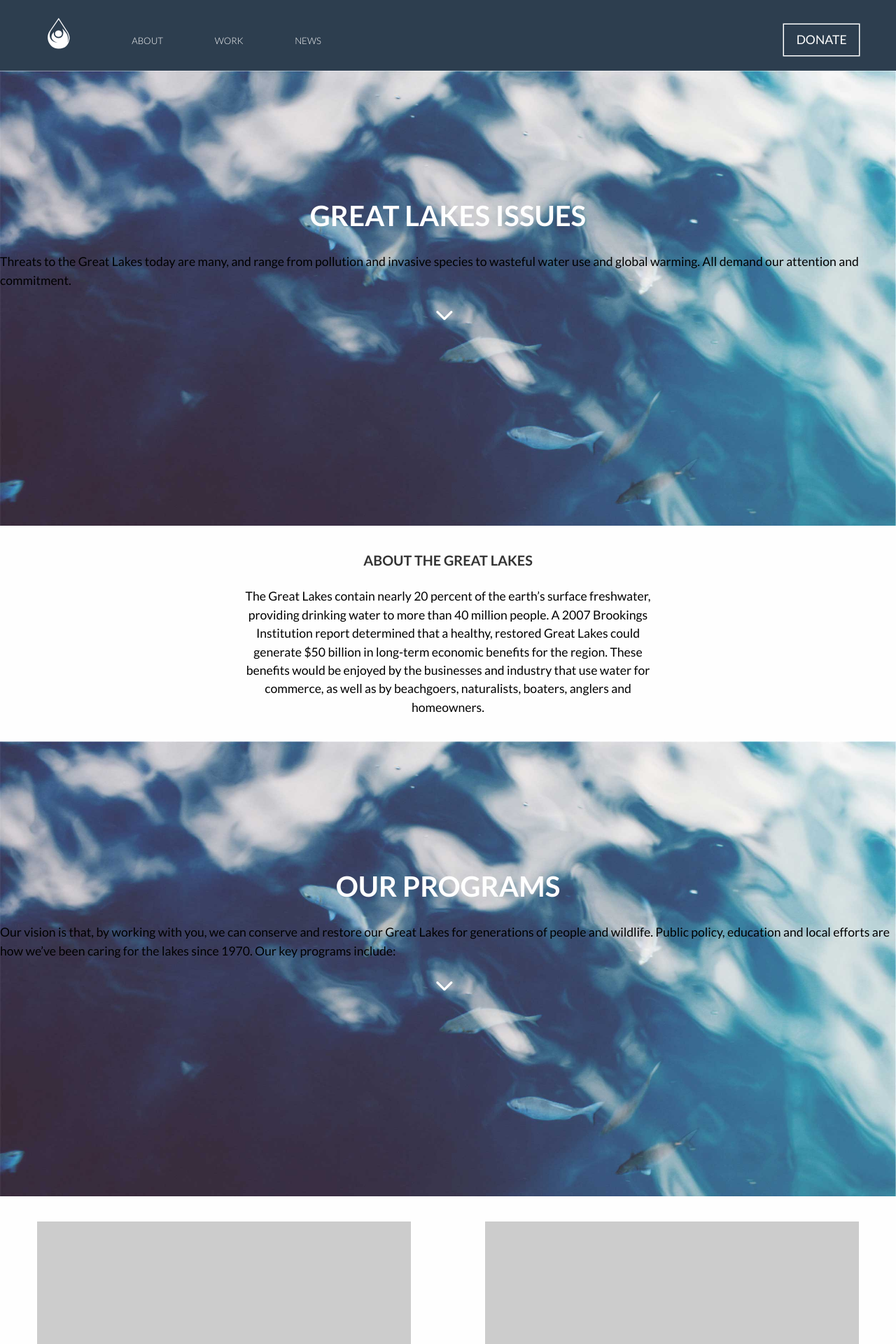
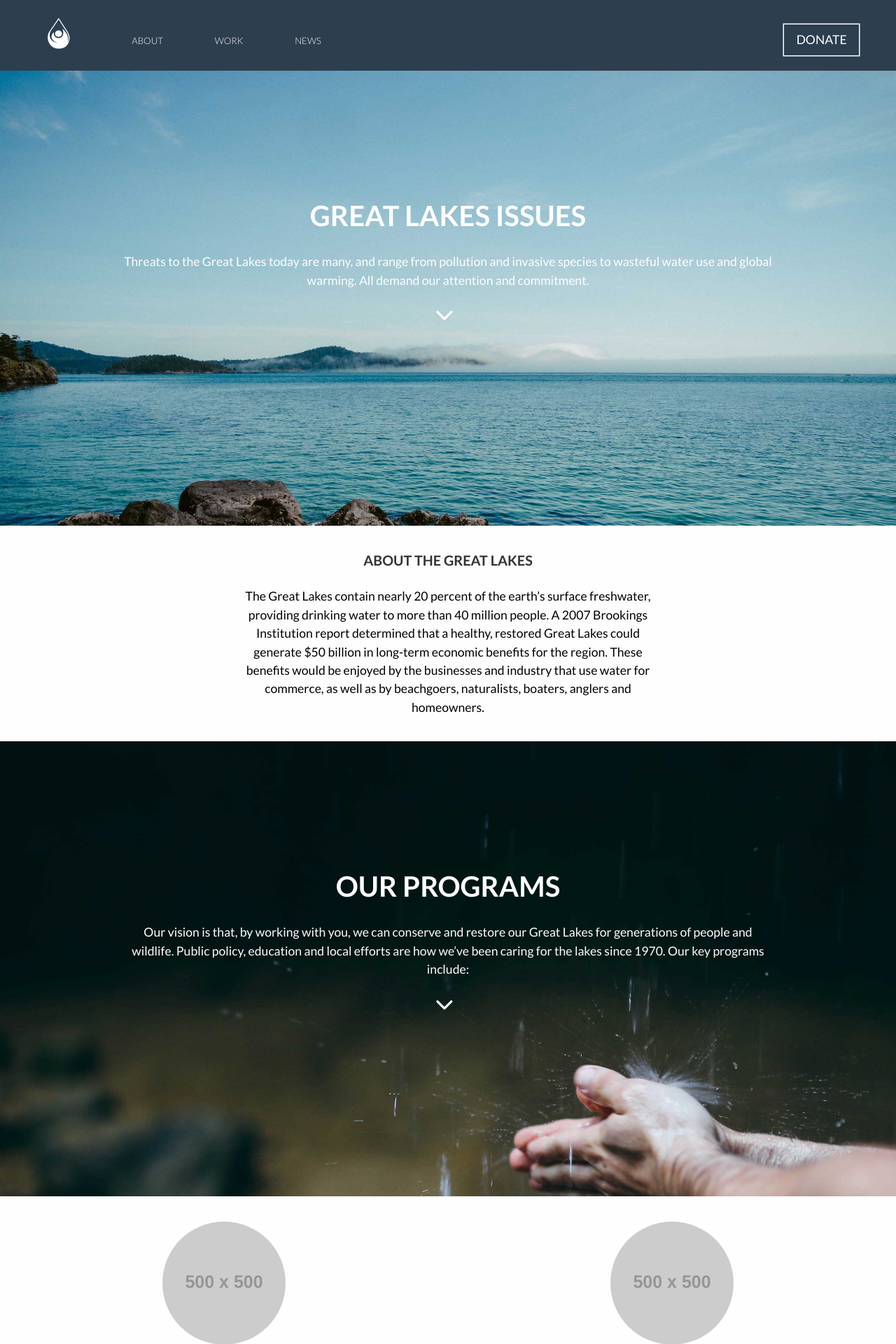
Before and after one commit to gbales11/greatlakesalliance, a Jekyll site: the page built from work.html, in a window 1280 px wide. Shown: the top 1920 px of the page at 70% size. Built offline with Jekyll 4.4.1, drawn with Linux system fonts in a browser that asks for light colours; nearby versions of some CDN libraries; Markdown is read by kramdown in place of the engine named in the settings.

Commit message:
refactor(work.html): update style
Update style of work.html

```diff
--- a/css/style.css
+++ b/css/style.css
@@ -392,7 +392,7 @@ h1 {
       background-color: #FEFEFE; }
  }
 
-/* About */
+/* Body */
 /* line 248, /Users/sam/Documents/Graphic Design/3rd Year/Semester 6/Web Dev. V/greatlakesalliance/scss/components/main */
 h2, h3, h5 {
   text-transform: uppercase;
@@ -427,6 +427,7 @@ figcaption {
   text-decoration: none;
   text-transform: uppercase;
   padding: 0.5em;
+  margin-bottom: 3em;
   text-align: center;
   box-shadow: 0 0 0 1.5px #58aec4;
   transition: all 150ms ease-in-out; }
@@ -435,73 +436,73 @@ figcaption {
     color: #FEFEFE;
     background-color: #58aec4; }
 
-/* line 283, /Users/sam/Documents/Graphic Design/3rd Year/Semester 6/Web Dev. V/greatlakesalliance/scss/components/main */
+/* line 284, /Users/sam/Documents/Graphic Design/3rd Year/Semester 6/Web Dev. V/greatlakesalliance/scss/components/main */
 .donate h5 {
   color: #58aec4; }
 
 /* Footer */
-/* line 290, /Users/sam/Documents/Graphic Design/3rd Year/Semester 6/Web Dev. V/greatlakesalliance/scss/components/main */
+/* line 291, /Users/sam/Documents/Graphic Design/3rd Year/Semester 6/Web Dev. V/greatlakesalliance/scss/components/main */
 footer {
   background-color: #f9f9f9;
   color: #333334;
   font-family: 'Lato', sans-serif;
   margin-top: 3em; }
 
-/* line 297, /Users/sam/Documents/Graphic Design/3rd Year/Semester 6/Web Dev. V/greatlakesalliance/scss/components/main */
+/* line 298, /Users/sam/Documents/Graphic Design/3rd Year/Semester 6/Web Dev. V/greatlakesalliance/scss/components/main */
 .row {
   padding-left: 0;
   padding-right: 0;
   display: block; }
 
-/* line 302, /Users/sam/Documents/Graphic Design/3rd Year/Semester 6/Web Dev. V/greatlakesalliance/scss/components/main */
+/* line 303, /Users/sam/Documents/Graphic Design/3rd Year/Semester 6/Web Dev. V/greatlakesalliance/scss/components/main */
 .footer-grid {
   padding-left: 1em;
   padding-right: 1em; }
 
-/* line 307, /Users/sam/Documents/Graphic Design/3rd Year/Semester 6/Web Dev. V/greatlakesalliance/scss/components/main */
+/* line 308, /Users/sam/Documents/Graphic Design/3rd Year/Semester 6/Web Dev. V/greatlakesalliance/scss/components/main */
 footer .footer-grid {
   padding-top: 1.6em;
   padding-bottom: 1.6em;
   border-top: 1px solid #c9c9c9; }
 
-/* line 313, /Users/sam/Documents/Graphic Design/3rd Year/Semester 6/Web Dev. V/greatlakesalliance/scss/components/main */
+/* line 314, /Users/sam/Documents/Graphic Design/3rd Year/Semester 6/Web Dev. V/greatlakesalliance/scss/components/main */
 footer a {
   color: #a6a6a9;
   text-decoration: none;
   transition: all 10ms ease-in-out; }
-  /* line 316, /Users/sam/Documents/Graphic Design/3rd Year/Semester 6/Web Dev. V/greatlakesalliance/scss/components/main */
+  /* line 317, /Users/sam/Documents/Graphic Design/3rd Year/Semester 6/Web Dev. V/greatlakesalliance/scss/components/main */
   footer a:hover {
     color: #58aec4; }
 
-/* line 322, /Users/sam/Documents/Graphic Design/3rd Year/Semester 6/Web Dev. V/greatlakesalliance/scss/components/main */
+/* line 323, /Users/sam/Documents/Graphic Design/3rd Year/Semester 6/Web Dev. V/greatlakesalliance/scss/components/main */
 li {
   line-height: 1.6em;
   display: list-item;
   text-align: -webkit-match-parent; }
 
-/* line 328, /Users/sam/Documents/Graphic Design/3rd Year/Semester 6/Web Dev. V/greatlakesalliance/scss/components/main */
+/* line 329, /Users/sam/Documents/Graphic Design/3rd Year/Semester 6/Web Dev. V/greatlakesalliance/scss/components/main */
 .text-right {
   text-align: right; }
 
-/* line 333, /Users/sam/Documents/Graphic Design/3rd Year/Semester 6/Web Dev. V/greatlakesalliance/scss/components/main */
+/* line 334, /Users/sam/Documents/Graphic Design/3rd Year/Semester 6/Web Dev. V/greatlakesalliance/scss/components/main */
 .contact-info {
   font-size: 0.7em;
   text-transform: uppercase; }
 
-/* line 338, /Users/sam/Documents/Graphic Design/3rd Year/Semester 6/Web Dev. V/greatlakesalliance/scss/components/main */
+/* line 339, /Users/sam/Documents/Graphic Design/3rd Year/Semester 6/Web Dev. V/greatlakesalliance/scss/components/main */
 .contact {
   padding-bottom: 2em;
   padding-right: 0; }
 
 @media only screen and (min-width: 600px) {
-  /* line 344, /Users/sam/Documents/Graphic Design/3rd Year/Semester 6/Web Dev. V/greatlakesalliance/scss/components/main */
+  /* line 345, /Users/sam/Documents/Graphic Design/3rd Year/Semester 6/Web Dev. V/greatlakesalliance/scss/components/main */
   .row {
     display: -webkit-flex;
     display: -ms-flexbox;
     display: flex;
     max-width: 1440px; }
 
-  /* line 349, /Users/sam/Documents/Graphic Design/3rd Year/Semester 6/Web Dev. V/greatlakesalliance/scss/components/main */
+  /* line 350, /Users/sam/Documents/Graphic Design/3rd Year/Semester 6/Web Dev. V/greatlakesalliance/scss/components/main */
   .footer-grid {
     -webkit-flex: 1;
     -ms-flex: 1;
@@ -510,16 +511,35 @@ li {
  }
 
 /* Issues Page */
-/* line 359, /Users/sam/Documents/Graphic Design/3rd Year/Semester 6/Web Dev. V/greatlakesalliance/scss/components/main */
+/* line 360, /Users/sam/Documents/Graphic Design/3rd Year/Semester 6/Web Dev. V/greatlakesalliance/scss/components/main */
 .issue-image {
-  background: url("../images/greatlakes-44.jpg") no-repeat center top;
+  background: url("../images/greatlakes-7.jpg") no-repeat center top;
   background-size: cover;
   height: 650px;
   margin-bottom: 2em; }
 
-/* line 366, /Users/sam/Documents/Graphic Design/3rd Year/Semester 6/Web Dev. V/greatlakesalliance/scss/components/main */
+/* line 367, /Users/sam/Documents/Graphic Design/3rd Year/Semester 6/Web Dev. V/greatlakesalliance/scss/components/main */
+.subtitle-work {
+  text-align: center;
+  color: #FEFEFE;
+  padding: 0 2.5em; }
+
+@media only screen and (min-width: 60em) {
+  /* line 374, /Users/sam/Documents/Graphic Design/3rd Year/Semester 6/Web Dev. V/greatlakesalliance/scss/components/main */
+  .subtitle-work {
+    padding: 0 10em; }
+ }
+
+/* line 379, /Users/sam/Documents/Graphic Design/3rd Year/Semester 6/Web Dev. V/greatlakesalliance/scss/components/main */
+.round {
+  border-radius: 450px;
+  max-height: 10em;
+  max-width: 10em;
+  margin-bottom: 2.5em; }
+
+/* line 386, /Users/sam/Documents/Graphic Design/3rd Year/Semester 6/Web Dev. V/greatlakesalliance/scss/components/main */
 .programs-image {
-  background: url("../images/greatlakes-44.jpg") no-repeat center top;
+  background: url("../images/greatlakes-27.jpg") no-repeat center top;
   background-size: cover;
   height: 650px;
   margin-bottom: 2em; }
```
Also changed, not shown: 1 other file.
